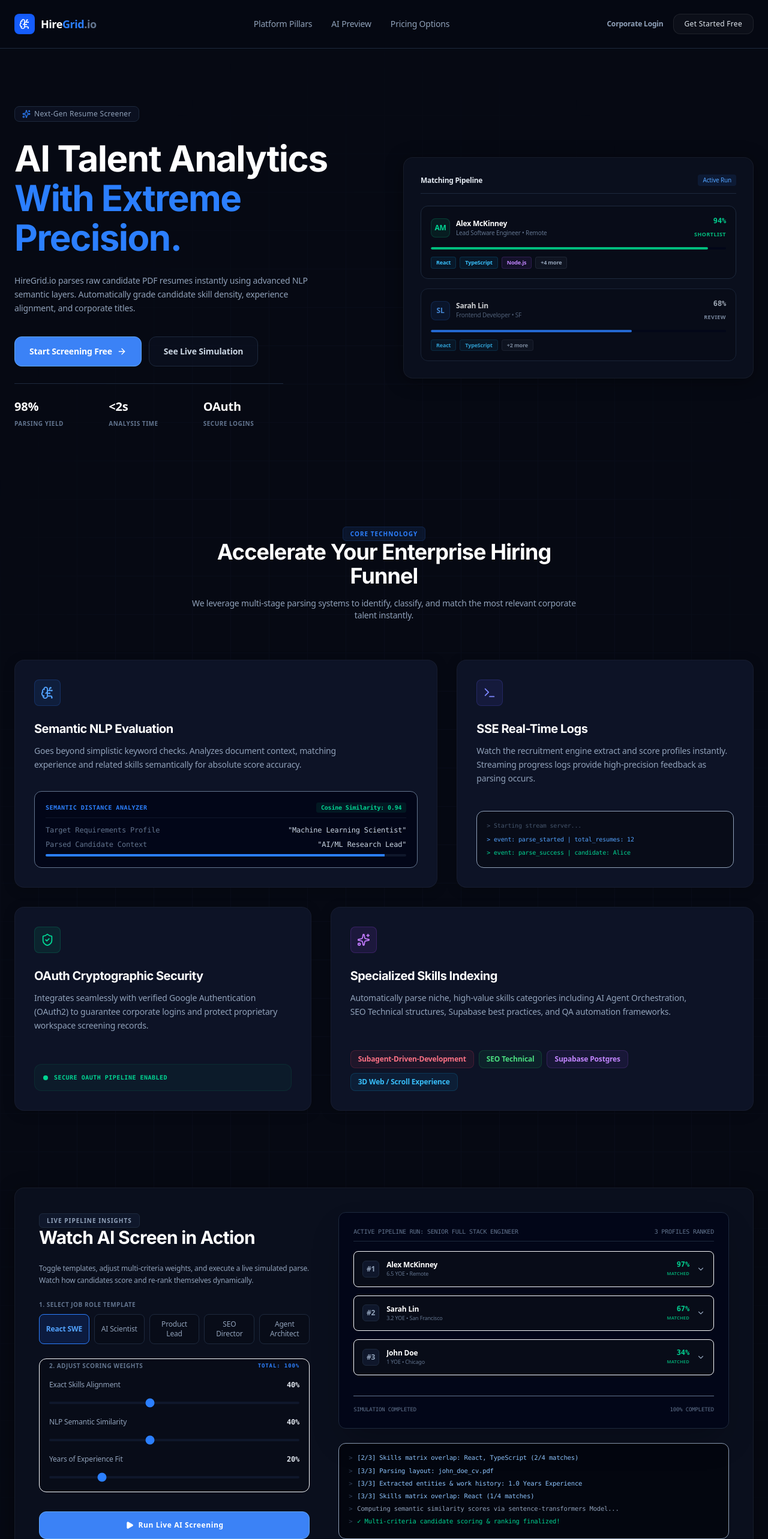
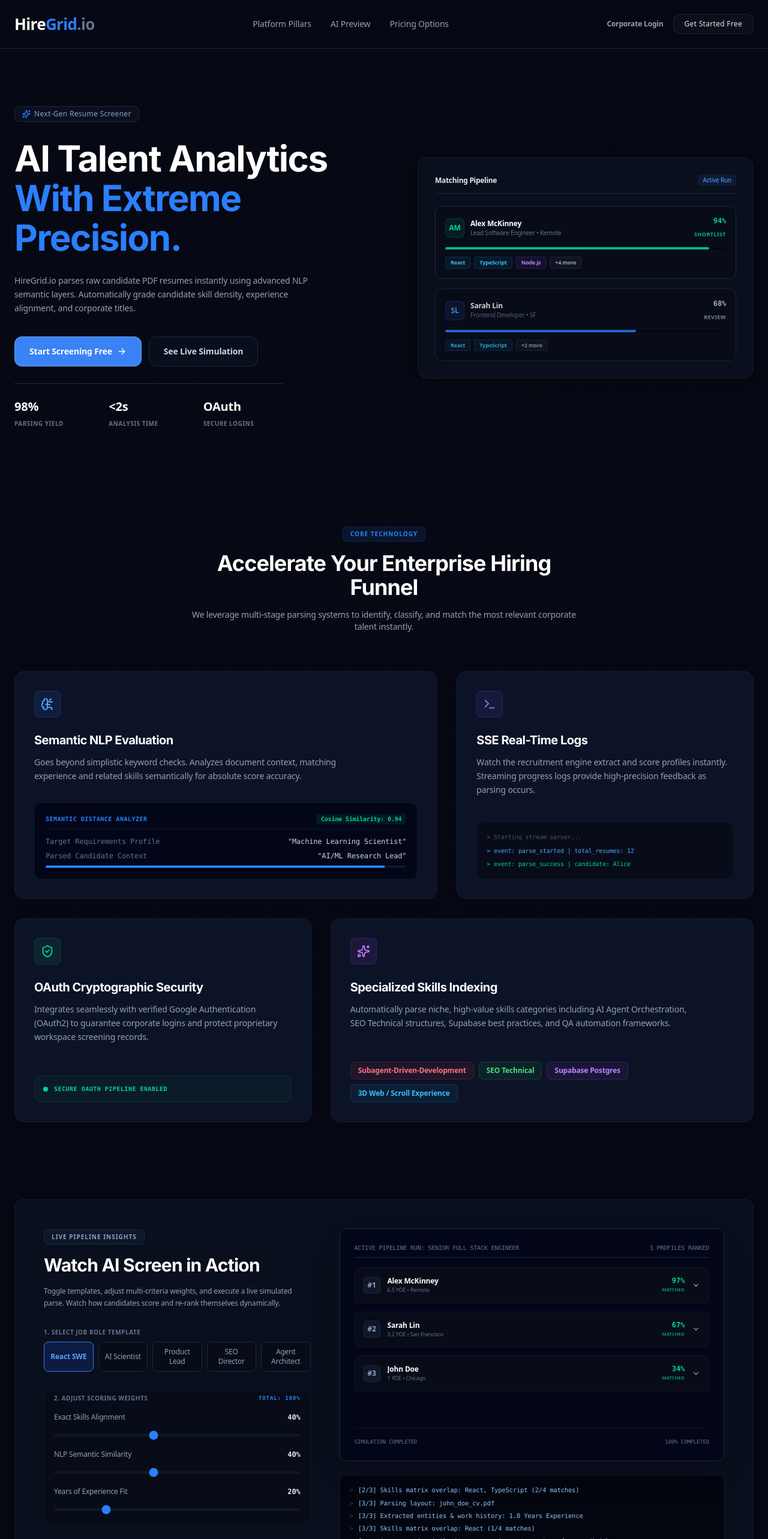
Before and after one commit to Aayankhan07/HireGrid.io, a Next.js app in the folder frontend/: page / in a window 1280 px wide. Shown: the top 2566 px of the page at 60% size. Built offline with nearby package versions, Linux system fonts and the light colour scheme.

Commit message:
UI UPDATE

```diff
--- a/frontend/src/app/globals.css
+++ b/frontend/src/app/globals.css
@@ -5,12 +5,14 @@
   --color-brand-indigo: #6366f1;
   --color-brand-emerald: #10b981;
   --color-brand-amber: #f59e0b;
+  --color-slate-850: #0e1526;
 }
 
 :root {
   --background: #060913;
   --foreground: #f8fafc;
   --slate-900: #0a0f1d;
+  --slate-850: #0e1526;
   --slate-800: #121829;
   --slate-700: #1e294b;
   --slate-600: #334155;
--- a/frontend/src/app/page.tsx
+++ b/frontend/src/app/page.tsx
@@ -560,13 +560,10 @@ export default function LandingPage() {
 
       {/* Premium Navbar */}
       <header className="w-full border-b border-slate-800 bg-[#060913]/80 backdrop-blur-md sticky top-0 z-50">
-        <div className="max-w-7xl mx-auto px-6 h-20 flex items-center justify-between">
+        <div className="max-w-7xl xl:max-w-[1400px] 2xl:max-w-[1600px] mx-auto px-6 h-20 flex items-center justify-between">
           {/* Logo */}
-          <Link href="/" className="flex items-center gap-2.5 group">
-            <div className="w-8.5 h-8.5 rounded-lg bg-blue-600 flex items-center justify-center shrink-0 shadow-inner">
-              <BrainCircuit className="w-4.5 h-4.5 text-white" />
-            </div>
-            <span className="text-lg font-bold tracking-tight text-white">
+          <Link href="/" className="flex items-center group">
+            <span className="text-xl sm:text-2xl xl:text-[26px] font-bold tracking-tight text-white transition-all">
               Hire<span className="text-blue-500">Grid</span><span className="text-slate-500">.io</span>
             </span>
           </Link>
@@ -611,7 +608,7 @@ export default function LandingPage() {
       </header>
 
       {/* Main Container */}
-      <main className="flex-1 max-w-7xl mx-auto px-6 w-full z-10 space-y-32 py-16 md:py-24">
+      <main className="flex-1 max-w-7xl xl:max-w-[1400px] 2xl:max-w-[1600px] mx-auto px-6 w-full z-10 space-y-32 py-16 md:py-24">
 
         {/* Section 1: Hero Banner */}
         <section className="grid grid-cols-1 lg:grid-cols-12 gap-16 items-center">
@@ -666,8 +663,8 @@ export default function LandingPage() {
           </div>
 
           {/* Right Side: High-fidelity Candidate Board mockup */}
-          <div className="lg:col-span-6 animate-slide-up">
-            <div className="glass-panel p-6 sm:p-7 rounded-2xl border border-slate-800 bg-[#0d1326] shadow-2xl relative">
+          <div className="lg:col-span-6 animate-slide-up flex lg:justify-end">
+            <div className="glass-panel p-6 sm:p-7 rounded-2xl border border-slate-800 bg-[#0d1326] shadow-2xl relative w-full max-w-[560px]">
               <div className="flex items-center justify-between mb-5 pb-3 border-b border-slate-800">
                 <span className="text-xs font-semibold tracking-tight text-slate-200">Matching Pipeline</span>
                 <span className="inline-flex items-center gap-1.5 px-2 py-0.5 rounded bg-blue-500/10 text-blue-400 text-[10px] font-medium">
@@ -741,7 +738,7 @@ export default function LandingPage() {
         {/* Section 2: Core Platform Pillars (Pillars Grid) */}
         <section id="features" className="space-y-16 pt-8">
           <div className="text-center space-y-4 max-w-2xl mx-auto">
-            <span className="text-[10px] font-bold text-blue-500 uppercase tracking-widest bg-blue-500/10 border border-blue-500/15 px-3 py-1 rounded-md">CORE TECHNOLOGY</span>
+            <span className="inline-block text-[10px] font-bold text-blue-500 uppercase tracking-widest bg-blue-500/10 border border-blue-500/15 px-3 py-1 rounded-md">CORE TECHNOLOGY</span>
             <h2 className="text-3xl sm:text-4xl font-extrabold text-white tracking-tight">Accelerate Your Enterprise Hiring Funnel</h2>
             <p className="text-slate-400 text-sm">
               We leverage multi-stage parsing systems to identify, classify, and match the most relevant corporate talent instantly.
@@ -840,18 +837,21 @@ export default function LandingPage() {
         </section>
 
         {/* Section 3: Interactive Demo Visualizer (Fully Interactive Simulation) */}
-        <section id="demo" className="glass-panel rounded-2xl p-8 sm:p-10 border border-slate-800 bg-[#0d1326] relative overflow-hidden">
+        <section id="demo" className="glass-panel rounded-2xl p-8 sm:p-10 lg:p-12 border border-slate-800 bg-[#0d1326] relative overflow-hidden">
 
           <div className="grid grid-cols-1 lg:grid-cols-12 gap-12 items-stretch">
 
             {/* Interactive Control Panel */}
             <div className="lg:col-span-5 flex flex-col justify-between space-y-8 text-left">
-              <div className="space-y-6">
-                <span className="text-[10px] font-bold text-slate-400 uppercase tracking-widest bg-slate-900 border border-slate-800 px-3 py-1 rounded-md">LIVE PIPELINE INSIGHTS</span>
-                <h3 className="text-2xl sm:text-3xl font-extrabold text-white tracking-tight">Watch AI Screen in Action</h3>
-                <p className="text-slate-400 text-xs leading-relaxed">
-                  Toggle templates, adjust multi-criteria weights, and execute a live simulated parse. Watch how candidates score and re-rank themselves dynamically.
-                </p>
+              <div className="space-y-8">
+                {/* Section Header */}
+                <div className="space-y-4">
+                  <span className="inline-block text-[10px] font-bold text-slate-400 uppercase tracking-widest bg-slate-900 border border-slate-800 px-3 py-1 rounded-md">LIVE PIPELINE INSIGHTS</span>
+                  <h3 className="text-2xl sm:text-3xl font-extrabold text-white tracking-tight">Watch AI Screen in Action</h3>
+                  <p className="text-slate-400 text-xs leading-relaxed">
+                    Toggle templates, adjust multi-criteria weights, and execute a live simulated parse. Watch how candidates score and re-rank themselves dynamically.
+                  </p>
+                </div>
 
                 {/* Job Template Selectors */}
                 <div className="space-y-2">
@@ -1102,14 +1102,14 @@ export default function LandingPage() {
         {/* Section 4: Enterprise Pricing Options */}
         <section id="pricing" className="space-y-16">
           <div className="text-center space-y-4 max-w-2xl mx-auto">
-            <span className="text-[10px] font-bold text-slate-400 uppercase tracking-widest bg-slate-900 border border-slate-800 px-3 py-1 rounded-md">AFFORDABLE SAAS</span>
+            <span className="inline-block text-[10px] font-bold text-slate-400 uppercase tracking-widest bg-slate-900 border border-slate-800 px-3 py-1 rounded-md">AFFORDABLE SAAS</span>
             <h2 className="text-3xl sm:text-4xl font-extrabold text-white tracking-tight">Flexible Plans For Modern HR Teams</h2>
             <p className="text-slate-400 text-sm">
               Start parsing candidate resumes instantly. Unlock advanced analytics options as your recruitment scale grows.
             </p>
           </div>
 
-          <div className="grid grid-cols-1 md:grid-cols-3 gap-8 items-stretch">
+          <div className="grid grid-cols-1 md:grid-cols-3 gap-8 items-stretch max-w-5xl xl:max-w-6xl mx-auto w-full">
             {/* Plan 1 */}
             <div className="bg-slate-900 border border-slate-800 p-8 rounded-xl text-left flex flex-col justify-between">
               <div>
@@ -1210,11 +1210,8 @@ export default function LandingPage() {
 
       {/* Footer bar */}
       <footer className="w-full border-t border-slate-800 bg-[#060913] mt-auto py-12 text-slate-500 text-xs z-10 relative">
-        <div className="max-w-7xl mx-auto px-6 flex flex-col md:flex-row items-center justify-between gap-6">
-          <div className="flex items-center gap-2.5">
-            <div className="w-6.5 h-6.5 rounded-lg bg-blue-600/10 border border-blue-500/20 flex items-center justify-center shrink-0">
-              <BrainCircuit className="w-3.5 h-3.5 text-blue-500" />
-            </div>
+        <div className="max-w-7xl xl:max-w-[1400px] 2xl:max-w-[1600px] mx-auto px-6 flex flex-col md:flex-row items-center justify-between gap-6">
+          <div className="flex items-center gap-2">
             <span className="font-semibold text-slate-400">HireGrid.io</span>
             <span>&copy; {new Date().getFullYear()}. All rights reserved.</span>
           </div>
```
